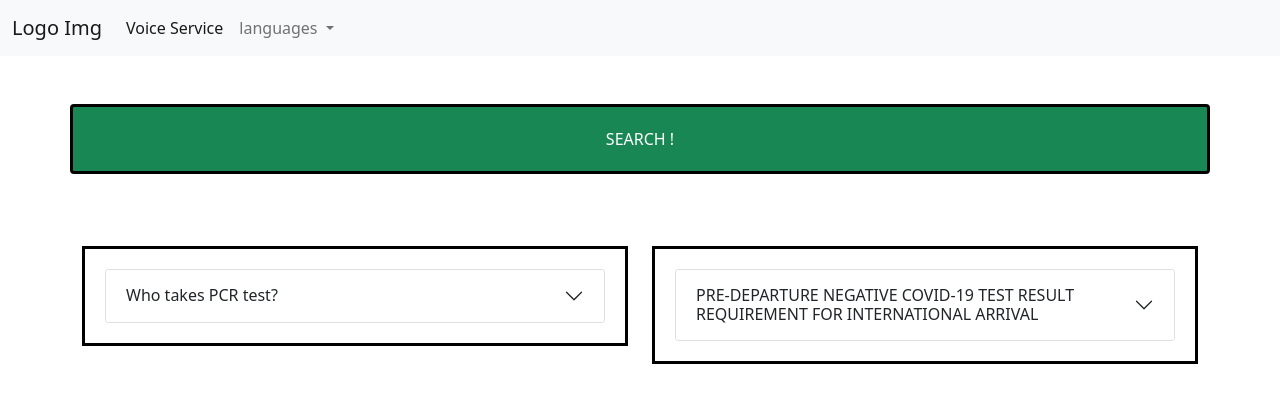
After one commit to SEOWOOSHELLEY/fullstack, a Django app: page /en/ in a window 1280 px wide. The commit adds this page. Shown: the top 403 px of the page. Run offline with Django 4.2, Linux system fonts and the light colour scheme.

Commit message:
css와 js분리 후 각 페이지 연결

```diff
--- a/corona_19_prj/urls.py
+++ b/corona_19_prj/urls.py
@@ -21,4 +21,5 @@ urlpatterns = [
     path('admin/', admin.site.urls),
     path('', include('main_page.urls')),
     path('coronamap/', main_page.views.coronamap, name='coronamap'),
+    path('en/', main_page.views.coronapage_en, name='en'),
 ]
--- a/main_page/templates/home_page/main_page.html
+++ b/main_page/templates/home_page/main_page.html
@@ -56,12 +56,12 @@
                         <a class="nav-link" href="#">?</a>
                     </li>
                     <li class="nav-item dropdown">
-                        <a class="nav-link dropdown-toggle" href="#" id="navbarDropdown" role="button"
+                        <a class="nav-link dropdown-toggle" href="/" id="navbarDropdown" role="button"
                             data-bs-toggle="dropdown" aria-expanded="false">
                             언어
                         </a>
                         <ul class="dropdown-menu" aria-labelledby="navbarDropdown">
-                            <li><a class="dropdown-item" href="#">English</a></li>
+                            <li><a class="dropdown-item" href="{% url 'en' %}">English</a></li>
                             <li><a class="dropdown-item" href="#">中文</a></li>
                             <li><a class="dropdown-item" href="#">Tiếng Việt</a></li>
                             <li><a class="dropdown-item" href="#">ไทย</a></li>
--- /dev/null
+++ b/main_page/templates/home_page/main_page_en.html
@@ -0,0 +1,241 @@
+<!DOCTYPE html>
+<html lang="en">
+<head>
+    <meta charset="UTF-8" />
+    <title>Title</title>
+    <link
+      href="https://cdn.jsdelivr.net/npm/bootstrap@5.1.3/dist/css/bootstrap.min.css"
+      rel="stylesheet"
+      integrity="sha384-1BmE4kWBq78iYhFldvKuhfTAU6auU8tT94WrHftjDbrCEXSU1oBoqyl2QvZ6jIW3"
+      crossorigin="anonymous"
+    />
+    <script
+      src="https://cdn.jsdelivr.net/npm/bootstrap@5.1.3/dist/js/bootstrap.bundle.min.js"
+      integrity="sha384-ka7Sk0Gln4gmtz2MlQnikT1wXgYsOg+OMhuP+IlRH9sENBO0LRn5q+8nbTov4+1p"
+      crossorigin="anonymous"
+    ></script>
+
+
+<style>
+    .my_left{
+        border: solid 3px black;
+        columns:	540px;
+        text-align: left;
+        padding: 20px;
+        margin-right: 0px;
+    }
+    .my_middle{
+        border: solid 3px black;
+        color : #ffffff;
+        text-align: center;
+        padding: 20px;
+        margin-right: 40px;
+        columns:	540px;
+    }    .my_right{
+        border: solid 3px black;
+        columns: 	540px;
+        text-align: left;
+        padding: 20px;
+    }
+    </style>
+    </head>
+    <body>
+        <nav class="navbar navbar-expand-lg navbar-light bg-light">
+            <div class="container-fluid">
+            <a class="navbar-brand" href="#">Logo Img</a>
+            <button class="navbar-toggler" type="button" data-bs-toggle="collapse" data-bs-target="#navbarSupportedContent" aria-controls="navbarSupportedContent" aria-expanded="false" aria-label="Toggle navigation">
+                <span class="navbar-toggler-icon"></span>
+            </button>
+            <div class="collapse navbar-collapse" id="navbarSupportedContent">
+                <ul class="navbar-nav me-auto mb-2 mb-lg-0">
+                <li class="nav-item">
+                    <a class="nav-link active" aria-current="page" href="#">Voice Service</a>
+                </li>
+                <li class="nav-item dropdown">
+                    <a class="nav-link dropdown-toggle" href="#" id="navbarDropdown" role="button" data-bs-toggle="dropdown" aria-expanded="false">
+                    languages
+                    </a>
+                    <ul class="dropdown-menu" aria-labelledby="navbarDropdown">
+                    <li><a class="dropdown-item" href="http://localhost:8080/">한국어</a></li>
+                    <li><a class="dropdown-item" href="#">中文</a></li>
+                    <li><a class="dropdown-item" href="#">Tiếng Việt</a></li>
+                    <li><a class="dropdown-item" href="#">ไทย</a></li>
+                    <li><a class="dropdown-item" href="#">日本</a></li>
+                    </ul>
+                </li>
+
+                </ul>
+
+            </div>
+            </div>
+        </nav>
+
+    <br/>
+
+    <br/>
+<div class="container">
+    <div class="row">
+    <button type="button" class="btn btn-success my_middle">SEARCH !</button>
+    </div>
+    <br><br><br>
+    <div class="row">
+    <div class="col">
+        <div class="my_left">
+            <div class="accordion" id="accordionExample">
+                <div class="accordion-item">
+                <h2 class="accordion-header" id="headingOne">
+                <button
+                    class="accordion-button collapsed"
+                    type="button"
+                    data-bs-toggle="collapse"
+                    data-bs-target="#collapseOne"
+                    aria-expanded="false"
+                    aria-controls="collapseOne"
+                    >
+                    Who takes PCR test?
+                    </button>
+                </h2>
+                <div
+                    id="collapseOne"
+                    class="accordion-collapse collapse"
+                    aria-labelledby="headingOne"
+                    data-bs-parent="accordionExample"
+                >
+                    <div class="accordion-body">
+                    <strong>ONLY if you are at High-risk group</strong><br />
+                    who have Epidemiologically related, permission from doctor, over age of Sixty, positive result from self test -OTC-,
+                    Geriatric Hospital, nursing home, etc<br /><br />
+
+                    <strong>For people who are at Low-risk group</strong><br />
+                    Low-risk group-"Everyone EXCEPT from the high-risk groups"-<br/>
+                    FREE: Self-test at selective clinic with supervisor.<br/>
+                    PAID: Specialised rapid antigen detection test at Respiratory hospital with specialists.<br />
+                    *Please take PCR test if you have a positive result from aboves.<br /><br />
+
+                    <strong>The negative COVID-19 (PCR) test result confirmation document is also avaiable for Low-risk groups</strong><br />
+                    If you have a negative result from either below...<br/>
+                    Self-test at selective clinic with supervisor OR<br />
+                    Specialised rapid antigen detection test at Respiratory hospital with specialists.<br /><br />
+                    </div>
+                </div>
+                </div>
+            </div>
+        </div>
+    </div>
+    <!--
+    <div class="col-lg-4">
+        <div class="my_middle">웹이름</div>
+    </div>
+    -->
+    <div class="col">
+        <div class="my_right">
+            <div class="accordion" id="accordionExample">
+            <div class="accordion-item">
+                <h2 class="accordion-header" id="headingTwo">
+                <button
+                    class="accordion-button collapsed"
+                    type="button"
+                    data-bs-toggle="collapse"
+                    data-bs-target="#collapseTwo"
+                    aria-expanded="false"
+                    aria-controls="collapseTwo"
+                >
+                PRE-DEPARTURE NEGATIVE COVID-19 TEST RESULT REQUIREMENT FOR INTERNATIONAL ARRIVAL
+                </button>
+                </h2>
+                <div
+                id="collapseTwo"
+                class="accordion-collapse collapse"
+                aria-labelledby="headingTwo"
+                data-bs-parent="#accordionExample"
+                >
+                <div class="accordion-body">
+                    <strong>All travelers entering the Republic of Korea are required to submit pre-departure negative COVID-19 PCR test results upon arrival.</strong><br/>
+                    If not...<br />
+                    bording will be denined.<br /><br/>
+                    <strong>Korean nationals or spouses or lineal descendants/antecedents of a Korean national departing from Ukraine. (The spouse or lineal descendant/antecedent does not need to be accompanied by the Korean family member.)</strong><br/><br/>
+
+                    <!-- Button trigger modal -->
+                    <button
+                    type="button"
+                    class="btn btn-primary"
+                    data-bs-toggle="modal"
+                    data-bs-target="#exampleModal"
+                    >
+                    PRE-DEPARTURE NEGATIVE COVID-19 TEST RESULT REQUIREMENT
+                    </button>
+                    <br />
+
+                    <!-- Modal -->
+                    <div
+                    class="modal fade"
+                    id="exampleModal"
+                    tabindex="-1"
+                    aria-labelledby="exampleModalLabel"
+                    aria-hidden="true"
+                    >
+                    <div class="modal-dialog">
+                        <div class="modal-content">
+                        <div class="modal-header">
+                            <h5 class="modal-title" id="exampleModalLabel">
+                                PRE-DEPARTURE NEGATIVE COVID-19 TEST RESULT REQUIREMENT
+                            </h5>
+                            <button
+                            type="button"
+                            class="btn-close"
+                            data-bs-dismiss="modal"
+                            aria-label="Close"
+                            ></button>
+                        </div>
+                        <br />
+                        <div class="modal-body">
+                            <p>
+                            <strong>Time of testing and issuance of PCR negative certification</strong><br />
+                            From JAN 20. 2022, The testing must have been performed, and the PCR negative certificate must have been issued, within 48 hours (two days) before the departure date.
+                            </p>
+                            <br />
+                            <p>
+                            <strong>Language</strong><br />
+                            The test method must be written in Korean or English.<br />
+                            If the test method is written in a language other than Korean or English, a translated copy of the test result in Korean or English needs to be submitted together with a certificate of translation. (If the test result was translated by individual translators, the translated document needs to be certified by a notary office or Korean embassy.)
+                            </p>
+                            <br />
+                            <p>
+                            <strong>Those who are exempt from the requirement of submitting a PCR negative certificate</strong><br />
+                              *Children under 6 as of the date of arrival (only if all the accompanying persons traveling with the child have submitted valid negative test results)<br />
+                              *Individuals with quarantine exemption certificates for humanitarian (attending funerals) or official business reasons.<br />
+                              *Flight crew<br/>
+                              * Individuals who departed from Korea for another country but were denied entry or otherwise did not go through with the entry procedure at another country before returning to Korea. This applies to both Korean nationals and foreign nationals, and the burden of proof is on the traveling individual.<br />
+                              *Korean sailors departing from Singapore, who hold “Seafarer’s Book of Republic of Korea” <br />
+                              *Korean nationals or spouses or lineal descendants/antecedents of a Korean national departing from Ukraine. (The spouse or lineal descendant/antecedent does not need to be accompanied by the Korean family member.)
+                            </p>
+                            <br />
+                        </div>
+                        <div class="modal-footer">
+                            <button
+                            type="button"
+                            class="btn btn-secondary"
+                            data-bs-dismiss="modal"
+                            >
+                            UNDERSTOOD !
+                            </button>
+                        </div>
+                        </div>
+                    </div>
+                    </div>
+                    <br />
+                    <p>
+                    <a
+                        href="https://www.kdca.go.kr/board/board.es?mid=a20504000000&bid=0014&act=view&list_no=718546"
+                        >Korea Centers for Disease Control and Prevention</a
+                    >
+                    </p>
+                </div>
+                </div>
+            </div>
+            </div>
+        </div>
+    </div>
+
+
+    </html>
--- a/main_page/templates/main_page/map_test.html
+++ b/main_page/templates/main_page/map_test.html
@@ -5,9 +5,9 @@
     <link href="https://cdn.jsdelivr.net/npm/bootstrap@5.1.3/dist/css/bootstrap.min.css" rel="stylesheet" integrity="sha384-1BmE4kWBq78iYhFldvKuhfTAU6auU8tT94WrHftjDbrCEXSU1oBoqyl2QvZ6jIW3" crossorigin="anonymous"></head>
     <script src="https://cdn.jsdelivr.net/npm/bootstrap@5.1.3/dist/js/bootstrap.bundle.min.js" integrity="sha384-ka7Sk0Gln4gmtz2MlQnikT1wXgYsOg+OMhuP+IlRH9sENBO0LRn5q+8nbTov4+1p" crossorigin="anonymous"></script>
 <body>
-{% for wait in wait_line %}
+<!--{% for wait in wait_line %}
     <p> {{wait}} </p>
-{% endfor %}
+{% endfor %}-->
 <div id="map" style="width:100%;height:80%;"></div>
 <h1>
     <button type="button" class="btn btn-outline-success" onclick = "setBounds_1()">서울 강남구</button>
--- a/main_page/views.py
+++ b/main_page/views.py
@@ -1,6 +1,7 @@
 from django.shortcuts import render
 
 # Create your views here.
+"""
 import selenium
 from selenium import webdriver
 from selenium.webdriver.common.by import By
@@ -37,7 +38,7 @@ def my_scrap():
             print(end="")
 
     return res
-
+"""
 
 def coronapage(request):
     return render(
@@ -45,12 +46,18 @@ def coronapage(request):
         'home_page/main_page.html',
     )
 
-def coronamap(request):
-    res = my_scrap()
+def coronapage_en(request):
     return render(
         request,
-        'main_page/map_test.html',
-        {
-            'wait_line' : res,
-        }
+        'home_page/main_page_en.html',
     )
+
+def coronamap(request):
+#    res = my_scrap()
+    return render(
+        request,
+        'main_page/layout.html',
+#        {
+#            'wait_line' : res,
+#        }
+    )
```
Also changed, not shown: main_page/static/css/layout.css (added, +138 -0 lines), main_page/static/js/button.js (added, +19 -0 lines), main_page/static/js/layout.js (added, +56 -0 lines), main_page/templates/main_page/layout.html (added, +92 -0 lines).
